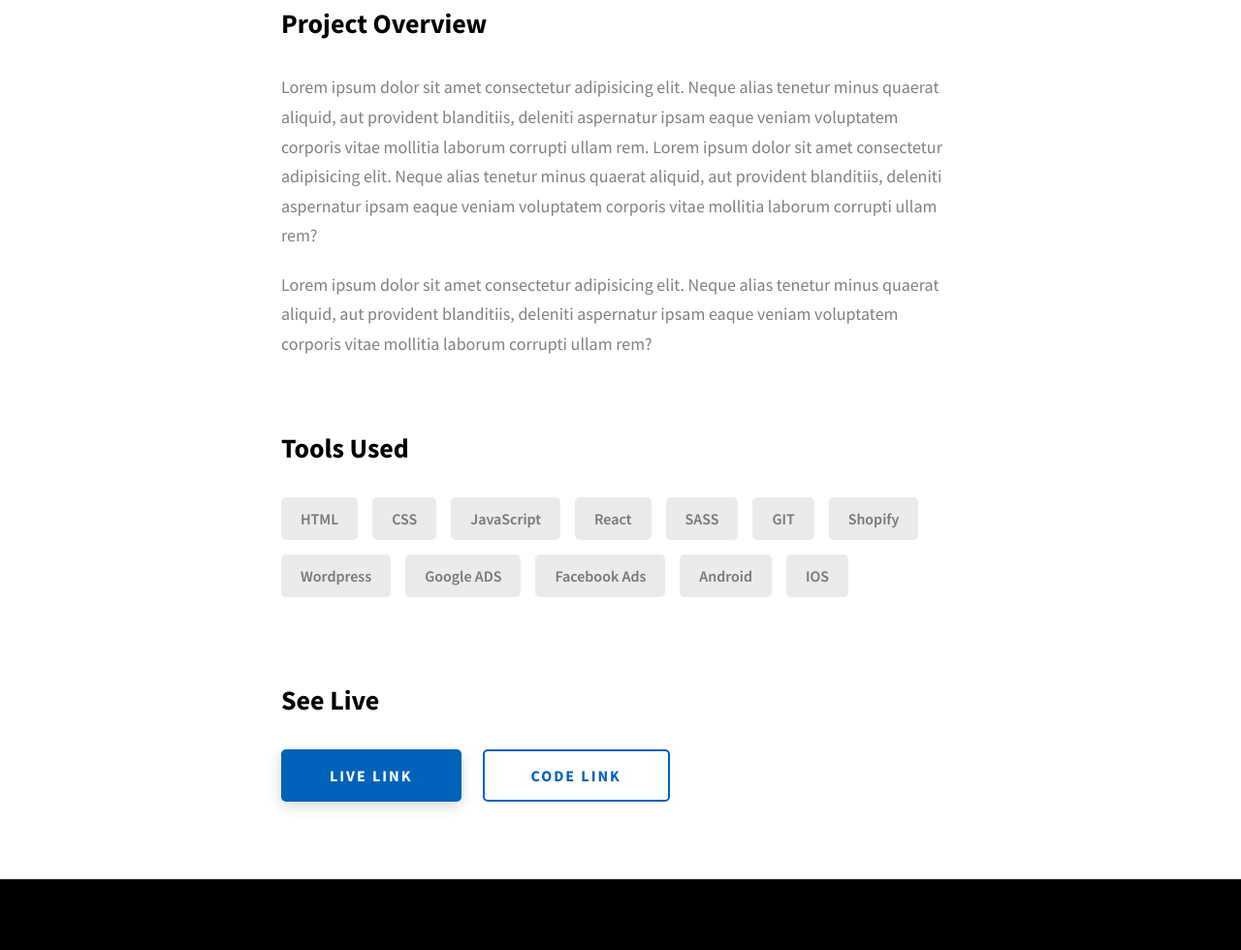
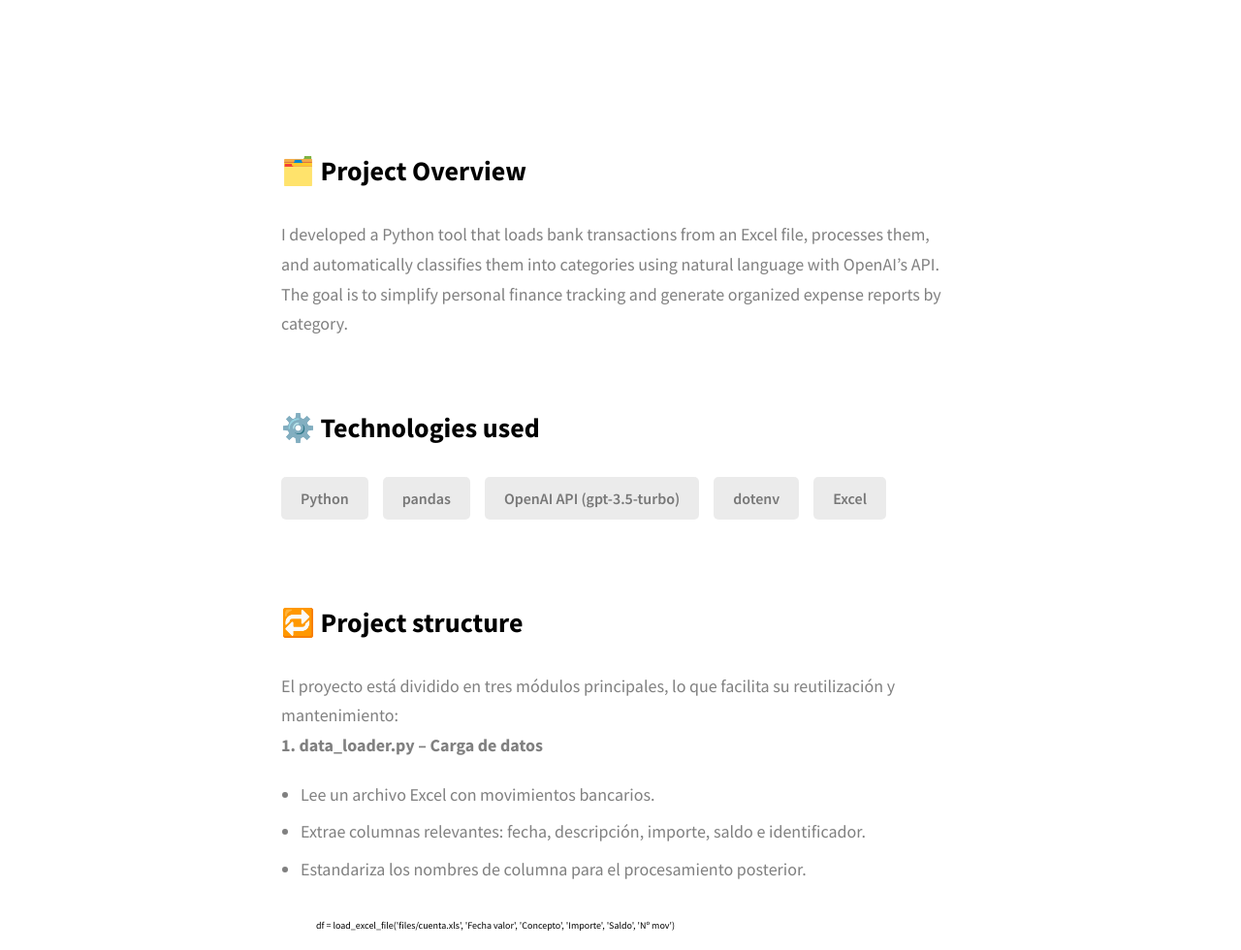
Before and after one commit to SrJochi/Portfolio, a website: page project-1.html in a window 1280 px wide. Shown: the part 1402-2382 px from the top of the page at 97% size. Drawn offline with Linux system fonts and the light colour scheme.

Commit message:
Cambios en el proyecto 1

```diff
--- a/css/style.css
+++ b/css/style.css
@@ -46,9 +46,22 @@ a {
   text-decoration: none;
   color: inherit; }
 
-li {
+ul, ol {
+  font-size: 1.8rem;
+  color: grey;
+  line-height: 1.7;
+  padding-left: 2rem; /* opcional: para mantener algo de indentación */
+  margin-bottom: 2rem; /* opcional: para separar del siguiente bloque */
+}
+
+  li {
+    margin-bottom: 0.8rem; /* separa los ítems ligeramente */
+  }
+
+
+/* li {
   list-style: none; }
-
+*/
 input:focus,
 button:focus,
 a:focus,
--- a/project-1.html
+++ b/project-1.html
@@ -4,7 +4,7 @@
     <meta charset="UTF-8" />
     <meta name="viewport" content="width=device-width, initial-scale=1.0" />
     <meta http-equiv="X-UA-Compatible" content="ie=edge" />
-    <title>Case Study of Project 1</title>
+    <title>Intelligent Bank Expense Classifier</title>
     <meta name="description" content="Case study page of Project" />
 
     <link rel="stylesheet" href="css/style.css" />
@@ -27,7 +27,7 @@
               class="header__logo-img"
             />
           </div>
-          <span class="header__logo-sub">John Doe</span>
+          <span class="header__logo-sub">José Ignacio</span>
         </div>
         <div class="header__main">
           <ul class="header__links">
@@ -84,12 +84,10 @@
     </header>
     <section class="project-cs-hero">
       <div class="project-cs-hero__content">
-        <h1 class="heading-primary">Project 1</h1>
+        <h1 class="heading-primary">Intelligent Bank Expense Classifier</h1>
         <div class="project-cs-hero__info">
           <p class="text-primary">
-            Lorem ipsum dolor sit amet consectetur adipisicing elit. Dignissimos
-            in numquam incidunt earum quaerat cum fuga, atque similique natus
-            nobis sit.
+            Personal automation project using Python + OpenAI
           </p>
         </div>
         <div class="project-cs-hero__cta">
@@ -102,47 +100,46 @@
         <div class="project-details__content">
           <div class="project-details__showcase-img-cont">
             <img
-              src="./assets/jpeg/project-mockup-example.jpeg"
+              src="./assets/jpeg/Expense_Classifier.jpeg"
               alt="Project Image"
               class="project-details__showcase-img"
             />
           </div>
           <div class="project-details__content-main">
             <div class="project-details__desc">
-              <h3 class="project-details__content-title">Project Overview</h3>
+              <h3 class="project-details__content-title">🗂️ Project Overview</h3>
               <p class="project-details__desc-para">
-                Lorem ipsum dolor sit amet consectetur adipisicing elit. Neque
-                alias tenetur minus quaerat aliquid, aut provident blanditiis,
-                deleniti aspernatur ipsam eaque veniam voluptatem corporis vitae
-                mollitia laborum corrupti ullam rem. Lorem ipsum dolor sit amet
-                consectetur adipisicing elit. Neque alias tenetur minus quaerat
-                aliquid, aut provident blanditiis, deleniti aspernatur ipsam
-                eaque veniam voluptatem corporis vitae mollitia laborum corrupti
-                ullam rem?
-              </p>
-              <p class="project-details__desc-para">
-                Lorem ipsum dolor sit amet consectetur adipisicing elit. Neque
-                alias tenetur minus quaerat aliquid, aut provident blanditiis,
-                deleniti aspernatur ipsam eaque veniam voluptatem corporis vitae
-                mollitia laborum corrupti ullam rem?
+                I developed a Python tool that loads bank transactions from an Excel file,
+                processes them, and automatically classifies them into categories using natural
+                language with OpenAI’s API. The goal is to simplify personal finance tracking
+                and generate organized expense reports by category.
               </p>
             </div>
             <div class="project-details__tools-used">
-              <h3 class="project-details__content-title">Tools Used</h3>
+              <h3 class="project-details__content-title">⚙️ Technologies used</h3>
               <div class="skills">
-                <div class="skills__skill">HTML</div>
-                <div class="skills__skill">CSS</div>
-                <div class="skills__skill">JavaScript</div>
-                <div class="skills__skill">React</div>
-                <div class="skills__skill">SASS</div>
-                <div class="skills__skill">GIT</div>
-                <div class="skills__skill">Shopify</div>
-                <div class="skills__skill">Wordpress</div>
-                <div class="skills__skill">Google ADS</div>
-                <div class="skills__skill">Facebook Ads</div>
-                <div class="skills__skill">Android</div>
-                <div class="skills__skill">IOS</div>
+                <div class="skills__skill">Python</div>
+                <div class="skills__skill">pandas</div>
+                <div class="skills__skill">OpenAI API (gpt-3.5-turbo)</div>
+                <div class="skills__skill">dotenv</div>
+                <div class="skills__skill">Excel</div>
               </div>
+            </div>
+            <div class="project-details__desc">
+              <h3 class="project-details__content-title">🔁 Project structure</h3>
+              <p class="project-details__desc-para">
+                El proyecto está dividido en tres módulos principales, lo que facilita su reutilización y mantenimiento:<br>
+                <strong>1. data_loader.py – Carga de datos</strong><br>
+                <ul>
+                  <li>Lee un archivo Excel con movimientos bancarios.</li>
+                  <li>Extrae columnas relevantes: fecha, descripción, importe, saldo e identificador.</li>
+                  <li>Estandariza los nombres de columna para el procesamiento posterior.</li>
+                </ul>
+                <pre><code>
+                  df = load_excel_file('files/cuenta.xls', 'Fecha valor', 'Concepto', 'Importe', 'Saldo', 'Nº mov')
+                </code></pre>
+
+              </p>
             </div>
             <div class="project-details__links">
               <h3 class="project-details__content-title">See Live</h3>
```
Also changed, not shown: index.html (+5 -6 lines), assets/jpeg/Expense_Classifier.jpeg (added).
